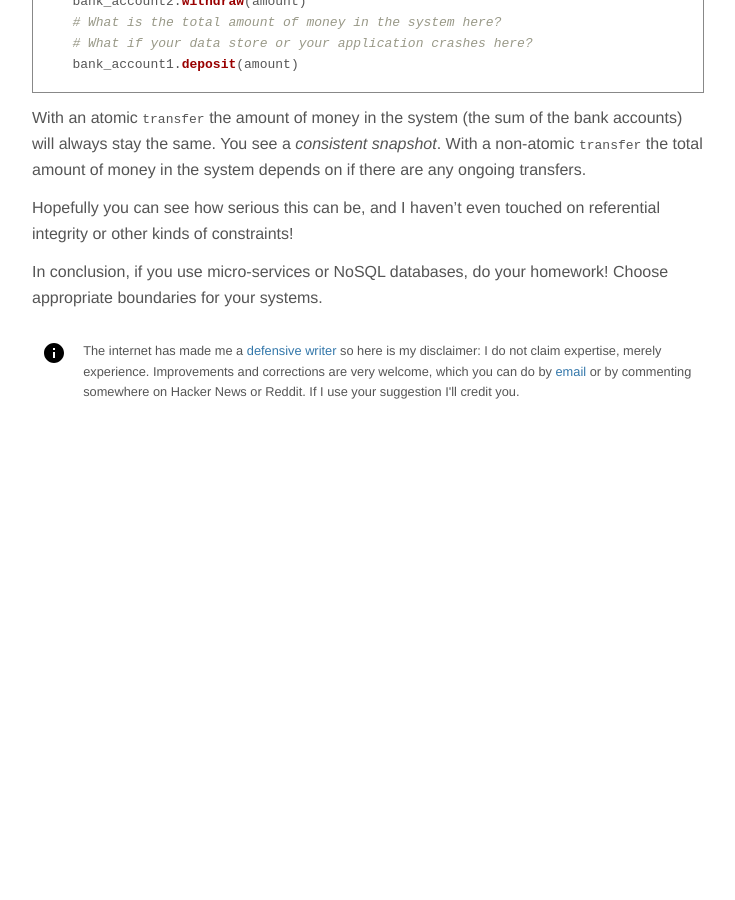
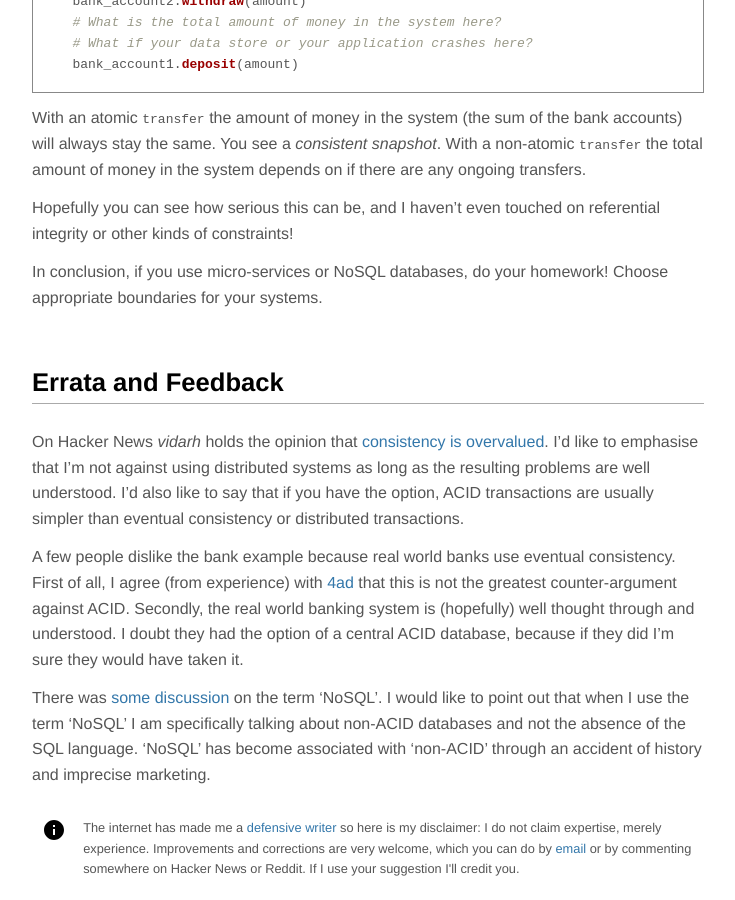
Before and after one commit to KMahoney/kmahoney.github.io, a Jekyll site: the page built from _posts/2016-09-17-consistency-consistently-undervalued.markdown, in a window 1280 px wide and 900 px high, scrolled down 2537 px. Shown: the whole window, without its empty margins (272-1007 px from the left). Built offline with Jekyll 4.4.1, drawn with Linux system fonts in a browser that asks for light colours; before the commit the page ends 2960 px from its top, so only the background shows below that.

Commit message:
feedback on consistency article

```diff
--- a/_posts/2016-09-17-consistency-consistently-undervalued.markdown
+++ b/_posts/2016-09-17-consistency-consistently-undervalued.markdown
@@ -136,3 +136,26 @@ touched on referential integrity or other kinds of constraints!
 
 In conclusion, if you use micro-services or NoSQL databases, do your
 homework! Choose appropriate boundaries for your systems.
+
+## Errata and Feedback
+
+On Hacker News *vidarh* holds the opinion that
+[consistency is overvalued](https://news.ycombinator.com/item?id=12519985).
+I'd like to emphasise that I'm not against using distributed systems
+as long as the resulting problems are well understood. I'd also like
+to say that if you have the option, ACID transactions are usually
+simpler than eventual consistency or distributed transactions.
+
+A few people dislike the bank example because real world banks use
+eventual consistency. First of all, I agree (from experience)
+with [4ad](https://news.ycombinator.com/item?id=12521059) that this is
+not the greatest counter-argument against ACID. Secondly, the real
+world banking system is (hopefully) well thought through and
+understood. I doubt they had the option of a central ACID database,
+because if they did I'm sure they would have taken it.
+
+There was [some discussion](https://news.ycombinator.com/item?id=12520036)
+on the term 'NoSQL'. I would like to point out that when I use the
+term 'NoSQL' I am specifically talking about non-ACID databases and not
+the absence of the SQL language. 'NoSQL' has become associated with
+'non-ACID' through an accident of history and imprecise marketing.
```
